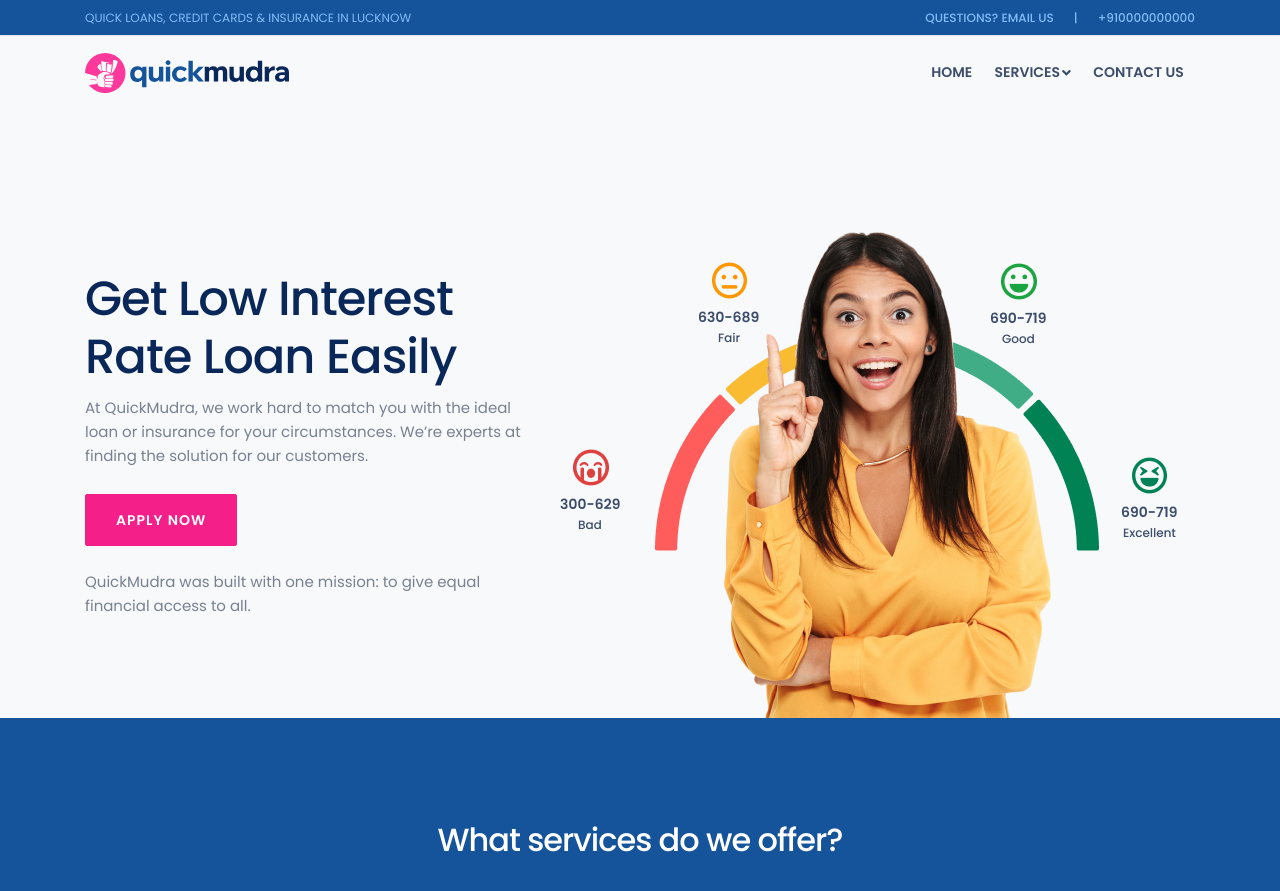
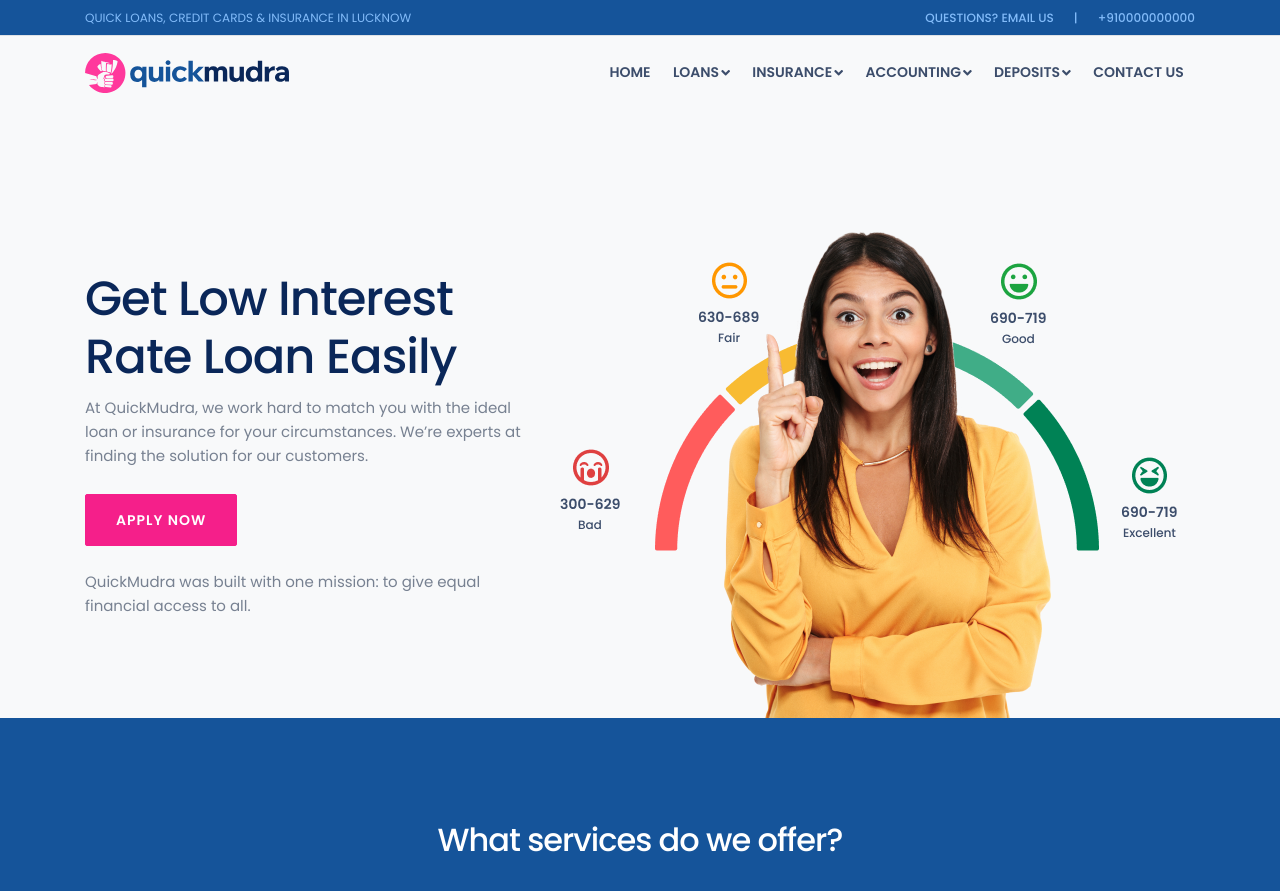
Before and after one commit to jaswinder-singh/creditme, a Jekyll site: the page built from index.html, in a window 1280 px wide and 900 px high. Shown: the top 891 px of the window. Built offline with Jekyll 4.4.1, drawn with Linux system fonts in a browser that asks for light colours; nearby versions of some CDN libraries.

Commit message:
navigation updated

```diff
--- a/_includes/footer.html
+++ b/_includes/footer.html
@@ -28,8 +28,8 @@
                 <div class="col-xl-2 col-lg-2 col-md-4 col-sm-6 col-6 ">
                     <div class="widget-footer mt40 ">
                         <ul class="listnone ">
-                            <li><a href="# ">Home</a></li>
-                            <li><a href="# ">Services</a></li>
+                            <li><a href="{{ site.url }}">Home</a></li>
+                            <li><a href="javascript:void(0);">Services</a></li>
                             <li><a href="/contact-us">Contact Us</a></li>
                         </ul>
                     </div>
@@ -37,11 +37,11 @@
                 <div class="col-xl-2 col-lg-2 col-md-4 col-sm-6 col-6 ">
                     <div class="widget-footer mt40 ">
                         <ul class="listnone ">
-                            <li><a href="# ">Car Loan</a></li>
-                            <li><a href="# ">Personal Loan</a></li>
-                            <li><a href="# ">Education Loan</a></li>
-                            <li><a href="# ">Business Loan</a></li>
-                            <li><a href="# ">Home Loan</a></li>
+                            <li><a href="javascript:void(0);">Car Loan</a></li>
+                            <li><a href="javascript:void(0);">Personal Loan</a></li>
+                            <li><a href="javascript:void(0);">Education Loan</a></li>
+                            <li><a href="javascript:void(0);">Business Loan</a></li>
+                            <li><a href="javascript:void(0);">Home Loan</a></li>
                         </ul>
                     </div>
                 </div>
@@ -49,7 +49,6 @@
         </div>
     </div>
     <div class="tiny-footer">
-        <!-- tiny footer -->
         <div class="container">
             <div class="row">
                 <div class="col-xl-6 col-lg-6 col-md-6 col-sm-6 col-6">
--- a/_includes/header.html
+++ b/_includes/header.html
@@ -60,14 +60,34 @@
                     <div class="collapse navbar-collapse" id="navbarSupportedContent">
                         <ul class="navbar-nav ml-lg-auto">
                             <li class="nav-item"><a class="nav-link" id="navbarHome" href="{{ site.url }}/">Home</a></li>
-                            <li class="nav-item dropdown"><a class="nav-link dropdown-toggle" id="navbarProduct" data-toggle="dropdown" href="#" aria-haspopup="true" aria-expanded="false">Services</a>
+                            <li class="nav-item dropdown"><a class="nav-link dropdown-toggle" id="navbarProduct" data-toggle="dropdown" href="javascript:void(0);" aria-haspopup="true" aria-expanded="false">Loans</a>
                                 <ul class="dropdown-menu" aria-labelledby="navbarProduct">
-                                    <li class="dropdown-item dropright"><a class="dropdown-link dropdown-toggle" data-toggle="dropdown" href="#">Loans</a>
-                                        <div class="dropdown-menu"><a class="dropdown-item" href="{{ site.url }}/">Home Loan</a> <a class="dropdown-item" href="{{ site.url }}/">Car Loan</a> <a class="dropdown-item" href="{{ site.url }}/">Business Loan</a> <a class="dropdown-item" href="{{ site.url }}/">Personal Loan</a> <a class="dropdown-item"
-                                                href="{{ site.url }}/">Education Loan</a></div>
-                                    </li>
-                                    <li><a href="{{ site.url }}/" class="dropdown-item">Credit Cards</a></li>
-                                    <li><a href="{{ site.url }}/" class="dropdown-item">Insurance</a></li>
+                                    <li><a href="{{ site.url }}/" class="dropdown-item">Personal Loan</a></li>
+                                    <li><a href="{{ site.url }}/" class="dropdown-item">Home Loan</a></li>
+                                    <li><a href="{{ site.url }}/" class="dropdown-item">Car Loan</a></li>
+                                    <li><a href="{{ site.url }}/" class="dropdown-item">Business Loan</a></li>
+                                </ul>
+                            </li>
+                            <li class="nav-item dropdown"><a class="nav-link dropdown-toggle" id="navbarProduct" data-toggle="dropdown" href="javascript:void(0);" aria-haspopup="true" aria-expanded="false">Insurance</a>
+                                <ul class="dropdown-menu" aria-labelledby="navbarProduct">
+                                    <li><a href="{{ site.url }}/" class="dropdown-item">Car Insurance</a></li>
+                                    <li><a href="{{ site.url }}/" class="dropdown-item">Health Insurance</a></li>
+                                    <li><a href="{{ site.url }}/" class="dropdown-item">Life Insurance</a></li>
+                                </ul>
+                            </li>
+                            <li class="nav-item dropdown"><a class="nav-link dropdown-toggle" id="navbarProduct" data-toggle="dropdown" href="javascript:void(0);" aria-haspopup="true" aria-expanded="false">Accounting</a>
+                                <ul class="dropdown-menu" aria-labelledby="navbarProduct">
+                                    <li><a href="{{ site.url }}/" class="dropdown-item">GST</a></li>
+                                    <li><a href="{{ site.url }}/" class="dropdown-item">Income Tax Returns</a></li>
+                                    <li><a href="{{ site.url }}/" class="dropdown-item">Firm Registration</a></li>
+                                    <li><a href="{{ site.url }}/" class="dropdown-item">Balance Sheets</a></li>
+                                </ul>
+                            </li>
+                            <li class="nav-item dropdown"><a class="nav-link dropdown-toggle" id="navbarProduct" data-toggle="dropdown" href="javascript:void(0);" aria-haspopup="true" aria-expanded="false">Deposits</a>
+                                <ul class="dropdown-menu" aria-labelledby="navbarProduct">
+                                    <li><a href="{{ site.url }}/" class="dropdown-item">Fixed Deposits</a></li>
+                                    <li><a href="{{ site.url }}/" class="dropdown-item">Reccuring Deposits</a></li>
+                                    <li><a href="{{ site.url }}/" class="dropdown-item">Stocks, Demat, Mutual Funds</a></li>
                                 </ul>
                             </li>
                             <li class="nav-item"><a class="nav-link" href="/contact-us">Contact us</a></li>
```
